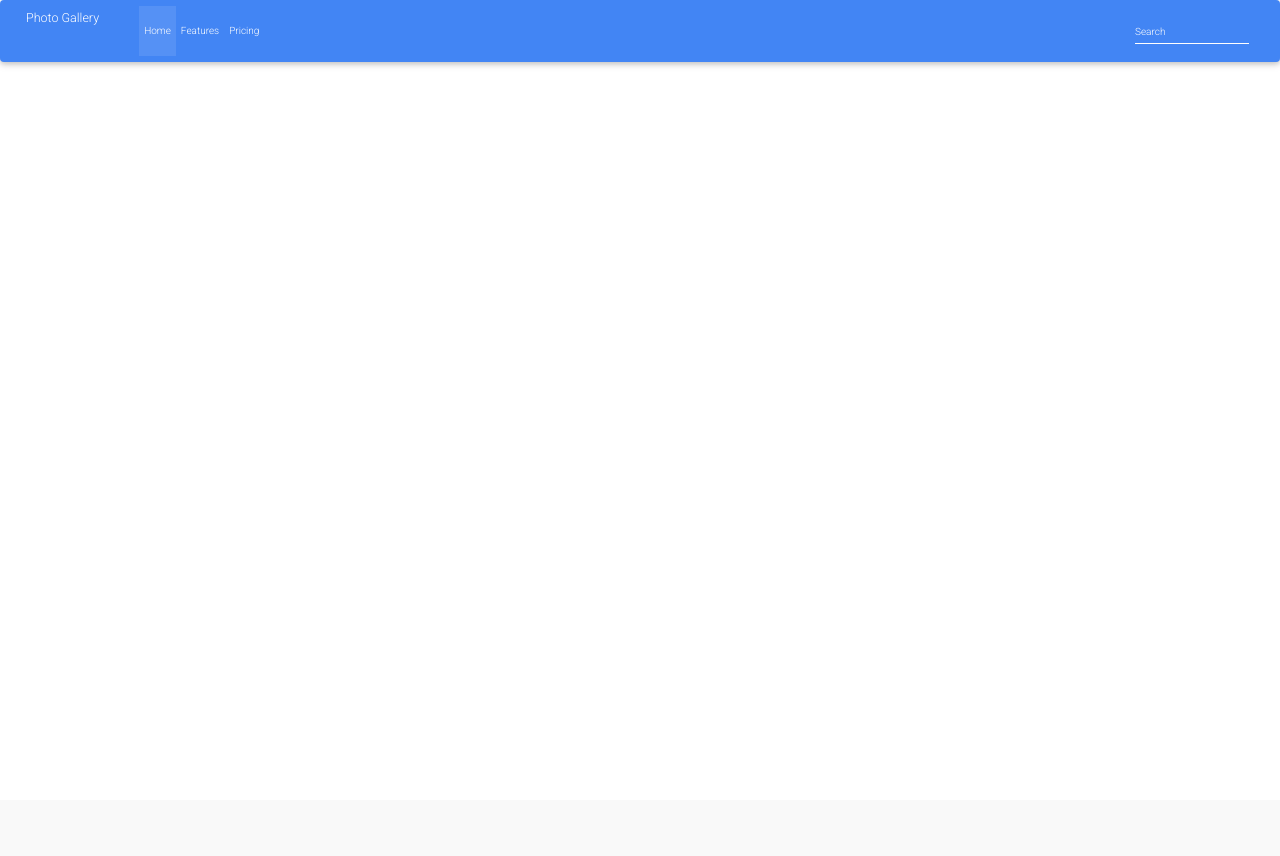
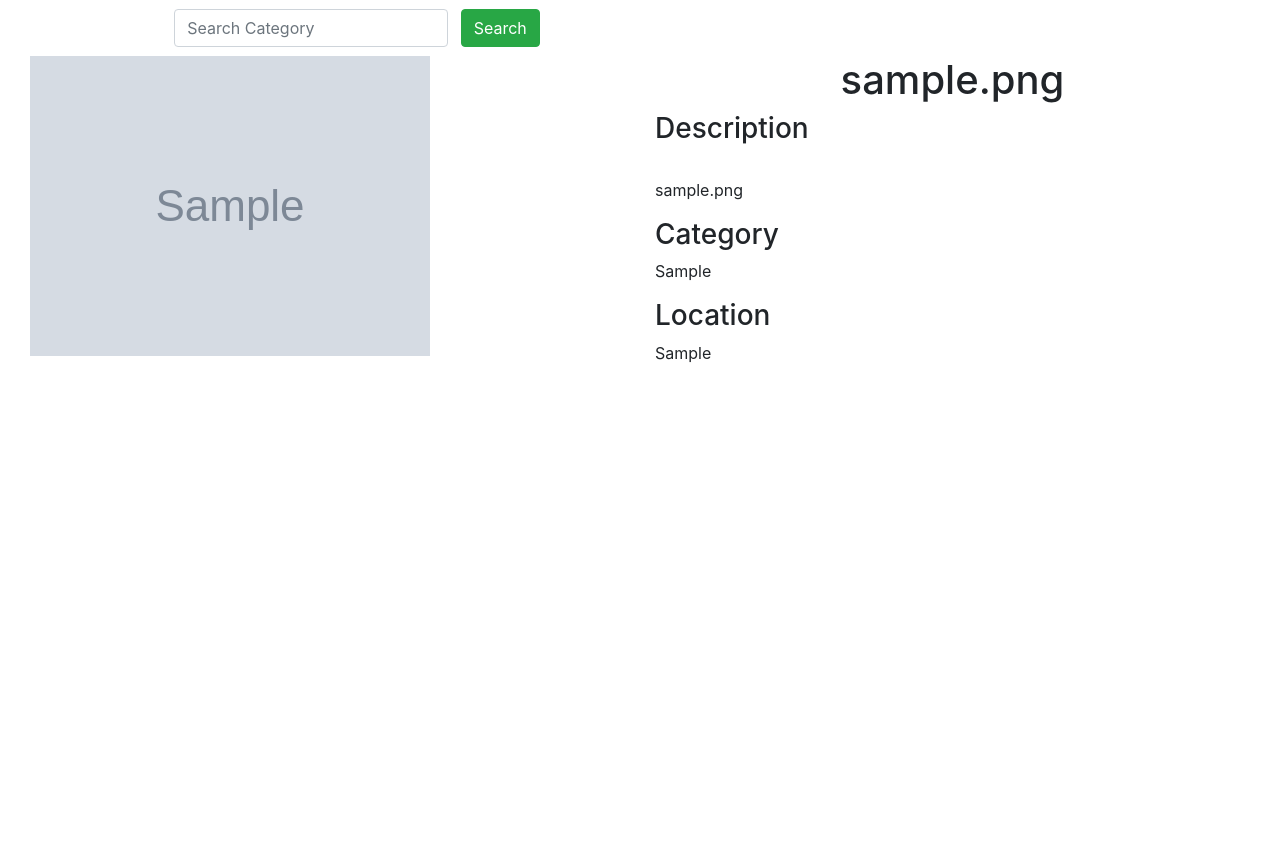
Before and after one commit to richardkefa/personal-gallery, a Django app: template gallery/templates/full-gallery/pic.html in a window 1280 px wide. Before the commit the page ends 66 px from the top, so only its background shows below. Run offline with Django 3.2, Linux system fonts and the light colour scheme; the template is opened without the code that fills it: values that come from a table or form of the project are taken from there, others are empty; tables that the repository leaves empty hold one stand-in row (values such as "Sample post"); grey boxes marked "Sample" are stand-in pictures; some libraries are stand-ins or nearby versions.

Commit message:
add grid system set bootstrap 4 and setup single image viw function

```diff
--- a/gallery/models.py
+++ b/gallery/models.py
@@ -13,6 +13,8 @@ class Category(models.Model):
 
   def __str__(self):
     return self.category
+
+
 
 class Image(models.Model):
   image = models.ImageField(upload_to ='photo-album/')
--- a/gallery/templates/full-gallery/base.html
+++ b/gallery/templates/full-gallery/base.html
@@ -1,4 +1,4 @@
-{% load bootstrap3 %}
+{% load bootstrap4 %}
 {% load static %}
 <!DOCTYPE html>
 <html lang="en">
@@ -10,13 +10,13 @@
   {% block styles %}
     {% bootstrap_css %}
     <!-- Font Awesome -->
-    <link rel="stylesheet" href="https://use.fontawesome.com/releases/v5.8.2/css/all.css">
+    <!-- <link rel="stylesheet" href="https://use.fontawesome.com/releases/v5.8.2/css/all.css"> -->
     <!-- Google Fonts -->
-    <link rel="stylesheet" href="https://fonts.googleapis.com/css?family=Roboto:300,400,500,700&display=swap">
+    <!-- <link rel="stylesheet" href="https://fonts.googleapis.com/css?family=Roboto:300,400,500,700&display=swap"> -->
     <!-- Bootstrap core CSS -->
-    <link href="https://cdnjs.cloudflare.com/ajax/libs/twitter-bootstrap/4.5.0/css/bootstrap.min.css" rel="stylesheet">
+    <!-- <link href="https://cdnjs.cloudflare.com/ajax/libs/twitter-bootstrap/4.5.0/css/bootstrap.min.css" rel="stylesheet"> -->
     <!-- Material Design Bootstrap -->
-    <link href="https://cdnjs.cloudflare.com/ajax/libs/mdbootstrap/4.19.1/css/mdb.min.css" rel="stylesheet">
+    <!-- <link href="https://cdnjs.cloudflare.com/ajax/libs/mdbootstrap/4.19.1/css/mdb.min.css" rel="stylesheet"> -->
     <link rel="stylesheet" href="{% static 'css/styles.css' %}">
   {% endblock %}
 
@@ -32,9 +32,11 @@
   {% endblock %}
 </head>
 <body>
+<div class="container-fluid" id="base">
   {% include "navbar.html" %}
   {% block content %}
 
   {%endblock%}
+</div>
 </body>
 </html>
--- a/gallery/templates/full-gallery/pic.html
+++ b/gallery/templates/full-gallery/pic.html
@@ -1,4 +1,25 @@
 {%extends 'full-gallery/base.html'%}
 {% block content %}
-{{block.super}}
+<div class="container-fluid">
+  <div class="row" style="height: 100vh;">
+    <div class="col-md-6">
+      <img src="{{image.image.url}}" class="img-fluid" alt="">
+    </div>
+    <div class="col-md-6">
+      <h1 class="text-center">{{image.image_name}}</h1>
+      <div>
+        <h3>Description</h3><br>
+        <p>{{image.Image_description}}</p>
+      </div>
+      <div>
+        <h3>Category</h3>
+        <p>{{image.category}}</p>
+      </div>
+      <div>
+        <h3>Location</h3>
+        <p>{{image.location}}</p>
+      </div>
+    </div>
+  </div>
+</div>
 {% endblock %}
--- a/gallery/templates/navbar.html
+++ b/gallery/templates/navbar.html
@@ -1,8 +1,8 @@
 <!--Navbar-->
-<nav class="navbar navbar-expand-lg navbar-dark primary-color">
+<nav class="navbar navbar-expand-lg navbar-dark ">
 
   <!-- Navbar brand -->
-  <a class="navbar-brand" href="#">Photo Gallery</a>
+  <a class="navbar-brand" href="(% url 'all_images' %}">Photo Gallery</a>
 
   <!-- Collapse button -->
   <button class="navbar-toggler" type="button" data-toggle="collapse" data-target="#basicExampleNav"
@@ -13,27 +13,10 @@
   <!-- Collapsible content -->
   <div class="collapse navbar-collapse" id="basicExampleNav">
 
-    <!-- Links -->
-    <ul class="navbar-nav mr-auto">
-      <li class="nav-item active">
-        <a class="nav-link" href="#">Home
-          <span class="sr-only">(current)</span>
-        </a>
-      </li>
-      <li class="nav-item">
-        <a class="nav-link" href="#">Features</a>
-      </li>
-      <li class="nav-item">
-        <a class="nav-link" href="#">Pricing</a>
-      </li>
-
-    </ul>
-    <!-- Links -->
-
-    <form class="form-inline">
+    <form class="form-inline" role="search" action="{% url 'search_results' %}">
       <div class="md-form my-0">
-        <input class="form-control mr-sm-2" type="text" placeholder="Search" aria-label="Search">
-
+        <input class="form-control mr-sm-2" type="text" placeholder="Search Category" aria-label="Search" name="category">
+        <button class="btn btn-success" type="submit">Search</button>
       </div>
     </form>
   </div>
--- a/gallery/urls.py
+++ b/gallery/urls.py
@@ -4,7 +4,8 @@ from django.conf import settings
 from django.conf.urls.static import static
 
 urlpatterns = [
-  url(r'^$',views.all_photos,name='all_photos'),
+  url(r'^$',views.all_photos,name='all_images'),
+  url(r'^photo/(\d+)',views.image,name='single_photo'),
 ]
 
 if settings.DEBUG:
--- a/photo_gallery/settings.py
+++ b/photo_gallery/settings.py
@@ -39,7 +39,7 @@ INSTALLED_APPS = [
     'django.contrib.messages',
     'django.contrib.staticfiles',
     'gallery.apps.GalleryConfig',
-    'bootstrap3',
+    'bootstrap4',
 ]
 
 MIDDLEWARE = [
--- a/static/css/styles.css
+++ /dev/null
@@ -1,3 +0,0 @@
-h1 {
-  color: blue;
-}
```
Also changed, not shown: gallery/templates/full-gallery/search.html (added, +25 -0 lines), gallery/templates/welcome.html (+17 -21 lines), gallery/views.py (+7 -3 lines), media/photo-album/beautiful-female-shoes-bags-25784970.jpg (added).
